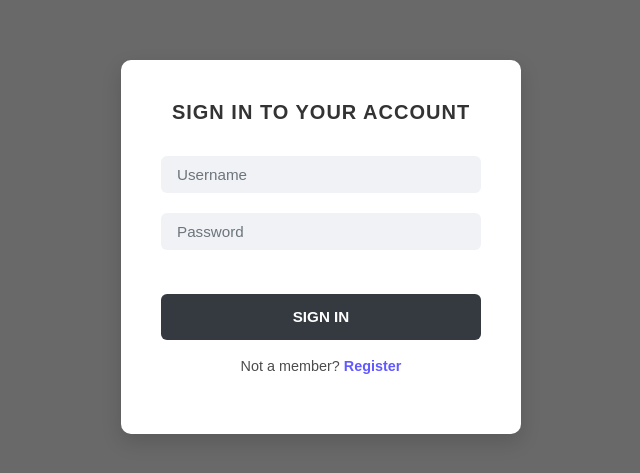
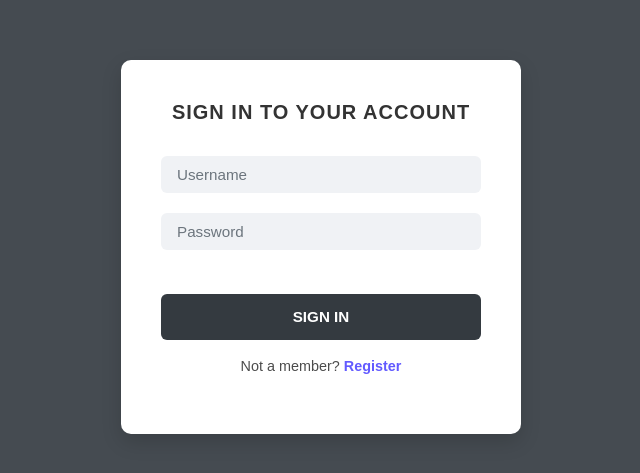
Before and after one commit to rafi99-bat/employeemanagerapp, an Angular app: page /login in a window 1280 px wide. Shown: the part 153-626 px from the top of the page, without its empty margins (319-959 px from the left). Built offline with nearby package versions, Linux system fonts and the light colour scheme.

Commit message:
Changed background color

```diff
--- a/src/app/components/login/login.component.css
+++ b/src/app/components/login/login.component.css
@@ -15,7 +15,7 @@
     display: flex;
     align-items: center;
     justify-content: center;
-    background-color: #696969;
+    background-color: #454b51;
 }
 
 /* Card container */
@@ -80,10 +80,6 @@
     transition: background-color 0.3s ease;
 }
 
-.btn-login:hover {
-    background-color: #616161;
-}
-
 .register-link {
     font-size: 0.9rem;
     color: #4c4c4c;
```
